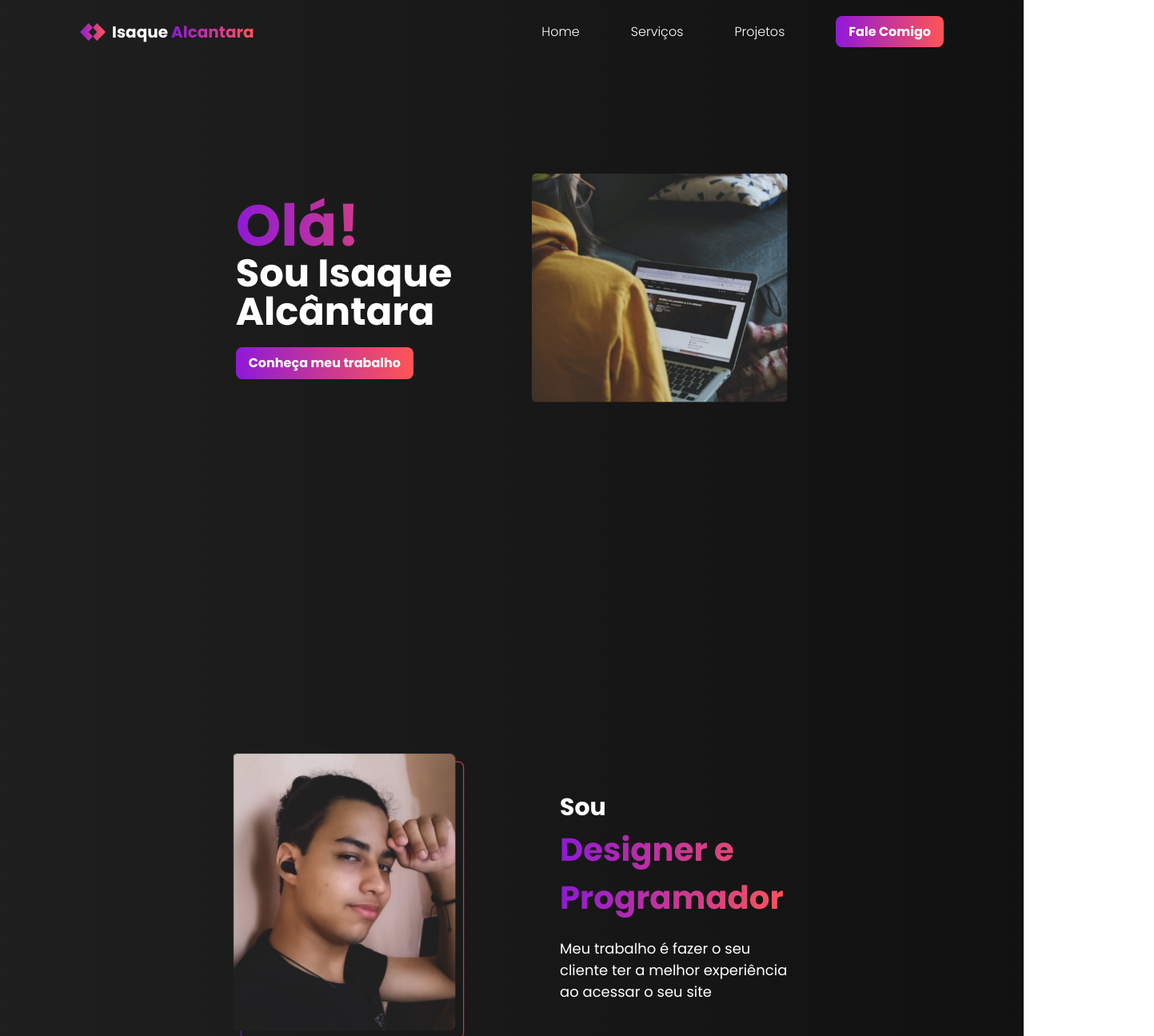
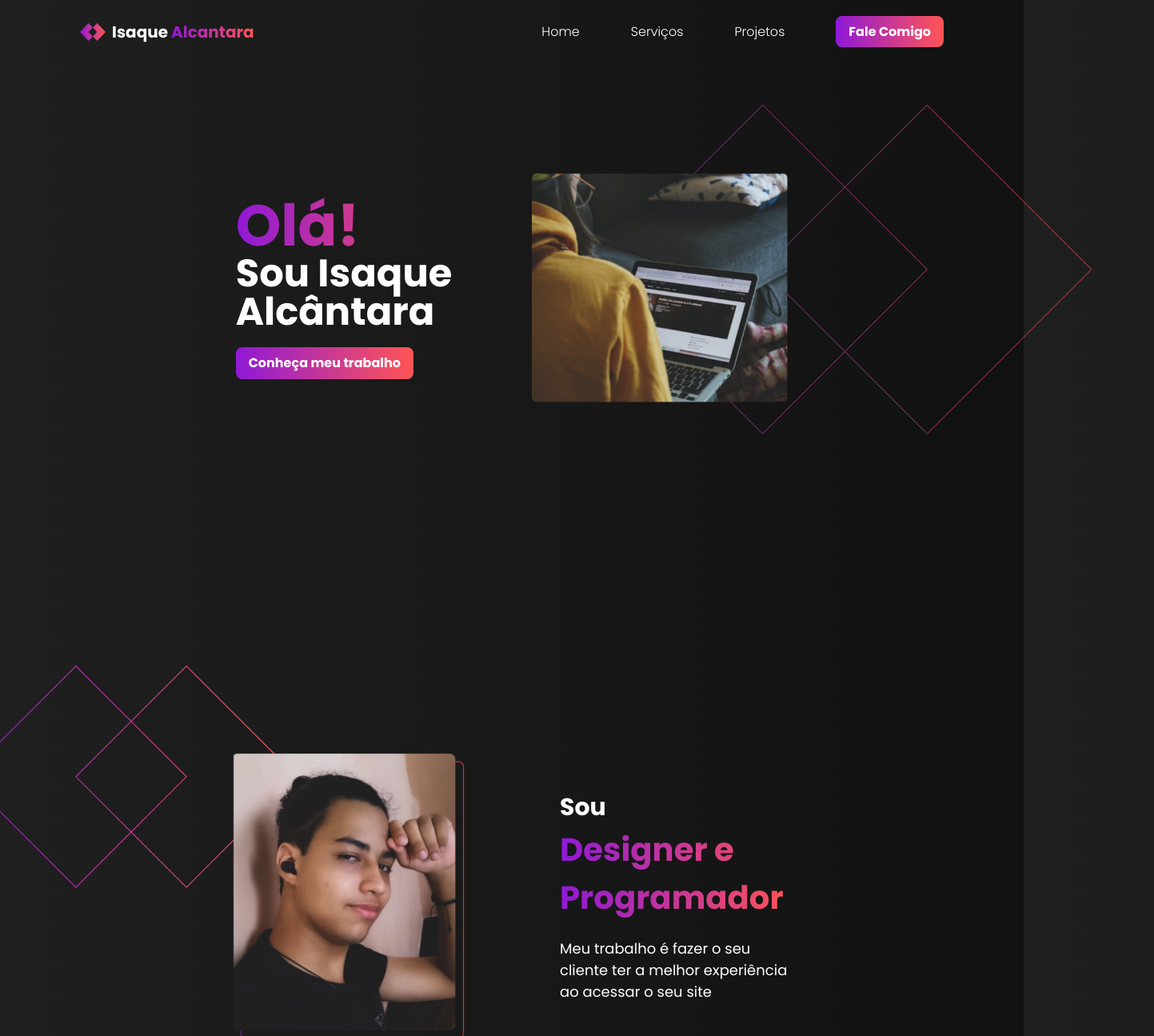
Before and after one commit to alcantaraDev/Portfolio, a Next.js app: page / in a window 1280 px wide. Shown: the top 1295 px of the page at 80% size, 1443 px wide, since content can reach past the window. Built offline with nearby package versions, Linux system fonts and the light colour scheme.

Commit message:
update: background layout

```diff
--- a/components/background/index.tsx
+++ b/components/background/index.tsx
@@ -1,3 +1,6 @@
+'use client'
+
+import { useEffect, useState } from "react";
 import { Logo } from "../logo";
 
 export function BackGround() {
@@ -6,8 +9,13 @@ export function BackGround() {
         className="
             w-screen
             absolute top-0 left-0 z-[-2]
+
         "
         >
+            <Logo type="outline" strokeWidth={0.1} className="max-w-[633px] min-w-[] w-[] absolute top-[123px] right-[-93px]" />
+            <Logo type="outline" strokeWidth={0.2} className="max-w-[426px] min-w-[] w-[] absolute top-[827px] left-[-49px]" />
+            <Logo type="outline" strokeWidth={0.2} className="max-w-[450px] min-w-[] w-[] absolute top-[1639px] right-[-163px]" />
+            <Logo type="outline" strokeWidth={0.2} className="max-w-[345px] min-w-[] w-[] absolute top-[2501px] left-[-83px]" />
         </div>
     )
 }
--- a/components/logo/index.tsx
+++ b/components/logo/index.tsx
@@ -6,9 +6,10 @@ type logoProps = {
     width?: number
     height?: number
     strokeWidth?: number
+    className?: string
 }
 
-export function Logo({ type, width, height, strokeWidth }:logoProps) {
+export function Logo({ type, width, height, strokeWidth, className }:logoProps) {
     if (type == "name") return (
         <div className="flex flex-row items-center gap-2">
             <img src="simbol.svg" className="w-10 md:w-8"/>
@@ -20,10 +21,10 @@ export function Logo({ type, width, height, strokeWidth }:logoProps) {
     )
 
     else if (type == "outline") return (
-        <OutlineSimbol width={width} height={height} strokeWidth={strokeWidth}/>
+        <OutlineSimbol width={width} height={height} strokeWidth={strokeWidth} className={className}/>
     )
 
     return (
-        <img src="/simbol.svg" width={width ?? "auto"} height={height ?? "auto"}/>
+        <img src="/simbol.svg" width={width ?? "auto"} height={height ?? "auto"} className={className}/>
     )
 }
--- a/components/logo/outline.tsx
+++ b/components/logo/outline.tsx
@@ -2,11 +2,12 @@ type outlineProps = {
     strokeWidth?: number
     width?: number
     height?: number
+    className?: string
 }
 
-export function OutlineSimbol({width, height, strokeWidth}:outlineProps) {
+export function OutlineSimbol({width, height, strokeWidth, className}:outlineProps) {
     return (
-        <svg strokeWidth={strokeWidth} width={width} height={height} viewBox="0 0 77 52" fill="none" xmlns="http://www.w3.org/2000/svg">
+        <svg strokeWidth={strokeWidth} width={width} height={height} viewBox="0 0 77 52" fill="none" xmlns="http://www.w3.org/2000/svg" className={className}>
             <path d="M38.5 13.5L26 1L1 26L26 51L38.5 38.5M38.5 13.5L26 26L38.5 38.5M38.5 13.5L51 26L38.5 38.5M38.5 13.5L51 1L76 26L51 51L38.5 38.5" stroke="url(#paint0_linear_536_616)"/>
             <defs>
                 <linearGradient id="paint0_linear_536_616" x1="0.204515" y1="25.8749" x2="74.8294" y2="25.8749" gradientUnits="userSpaceOnUse">
```
